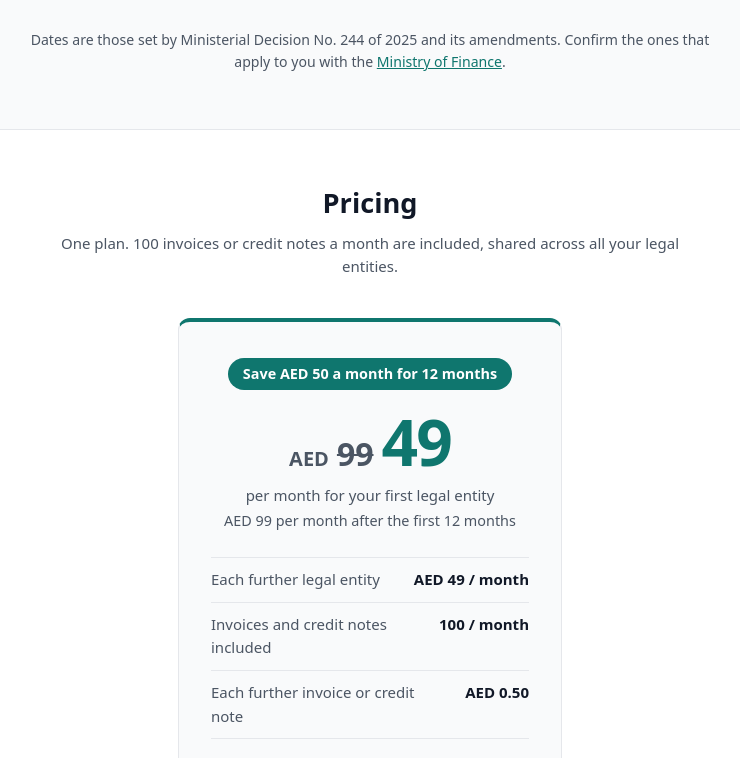
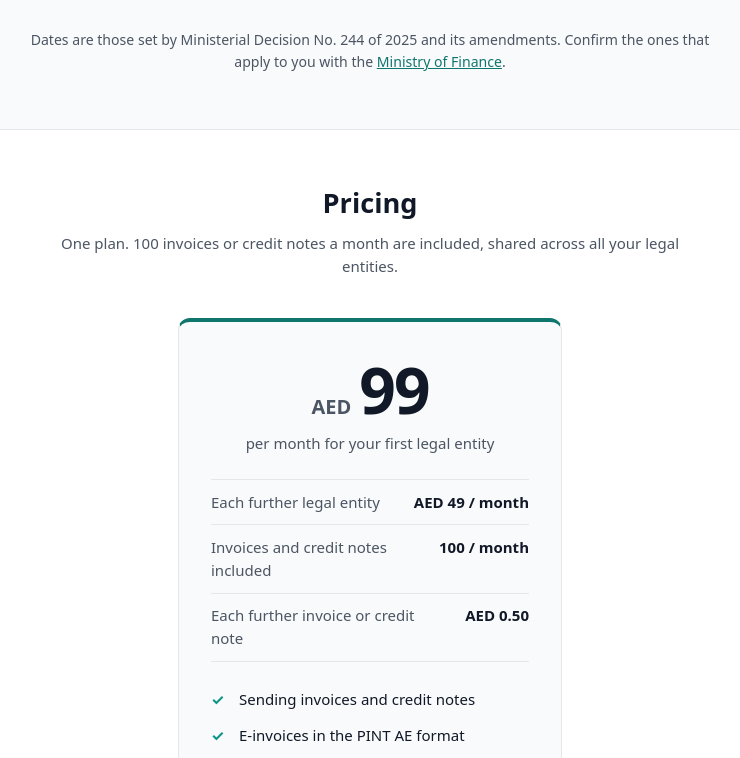
Before and after one commit to alfabasehq/www.einvoices.ae, an Eleventy site: page src/index.njk in a window 1280 px wide. Shown: the part 2042-2800 px from the top of the page, without its empty margins (270-1010 px from the left). Built offline with nearby package versions, Linux system fonts and the light colour scheme; Eleventy itself is replaced by a stand-in of ours; files that its build step writes are made by us from their sources.

Commit message:
Remove introductory pricing discount
Show standard pricing in both languages and remove discount-related content, configuration, and styles.

```diff
--- a/public/styles.css
+++ b/public/styles.css
@@ -516,36 +516,6 @@ a {
     color: var(--text-muted);
 }
 
-/* Introductory discount: a badge above the price, the full price crossed out beside the discounted
-   one, and what it becomes afterwards. */
-.price-badge {
-    display: inline-block;
-    margin: 0 0 1.25rem;
-    padding: 0.3rem 0.9rem;
-    border-radius: 999px;
-    background: var(--accent);
-    color: #fff;
-    font-size: 0.9rem;
-    font-weight: 700;
-}
-
-.price-was {
-    font-size: 2rem;
-    font-weight: 700;
-    color: var(--text-muted);
-    text-decoration-thickness: 2px;
-}
-
-.price-was + .price-amount {
-    color: var(--accent);
-}
-
-.price-then {
-    margin: 0.2rem 0 0;
-    font-size: 0.9rem;
-    color: var(--text-muted);
-}
-
 /* The other prices, one to a line: what it is on one side, the amount on the other. */
 .price-rows {
     margin: 1.5rem 0 1.25rem;
--- a/src/_data/site.json
+++ b/src/_data/site.json
@@ -6,8 +6,6 @@
   "email": "support@einvoices.ae",
   "price": "99",
   "additional": "49",
-  "discount": "50",
-  "months": "12",
   "documents": "100",
   "extra": "0.50"
 }
--- a/src/_includes/home.njk
+++ b/src/_includes/home.njk
@@ -7,17 +7,14 @@ wide: true
     (src/index.njk in English, src/ar/index.njk in Arabic), so the two languages always have the same
     structure. Text may hold HTML; "{price}", "{additional}", "{documents}" and "{extra}" in it become
     the monthly price for the first legal entity, the monthly price for each further one, the
-    documents included across all of a customer's legal entities and the price of each further document, and "{discount}" and "{months}" the
-    introductory monthly discount on the first legal entity and the months it lasts (site.json),
-    "{intro}" the monthly price less that discount, and "{app}"
-    the address of the app in this page's language (strings.json).
+    documents included across all of a customer's legal entities and the price of each further document
+    (site.json), and "{app}" the address of the app in this page's language (strings.json).
 
     The buttons open the app, where a customer signs in, subscribes and enrols legal entities. They
     read cta.button, except the one on the price card (pricing.button).
 #}
 {%- set app = strings[lang or "en"].app %}
-{%- set intro = (site.price | int) - (site.discount | int) %}
-{%- macro t(text) %}{{ text | replace("{price}", site.price) | replace("{additional}", site.additional) | replace("{discount}", site.discount) | replace("{months}", site.months) | replace("{intro}", intro) | replace("{documents}", site.documents) | replace("{extra}", site.extra) | replace("{app}", app) | safe }}{% endmacro %}
+{%- macro t(text) %}{{ text | replace("{price}", site.price) | replace("{additional}", site.additional) | replace("{documents}", site.documents) | replace("{extra}", site.extra) | replace("{app}", app) | safe }}{% endmacro %}
 <section class="hero">
     {%- if hero.badge %}
     <p class="soon-badge">{{ t(hero.badge) }}</p>
@@ -85,24 +82,11 @@ wide: true
         <h2 class="section-title">{{ t(pricing.title) }}</h2>
         <p class="section-lead">{{ t(pricing.lead) }}</p>
         <div class="price-card">
-            {#- With an introductory discount (site.discount) the card leads with the discounted price
-                and crosses out the full one. #}
-            {%- if site.discount %}
-            <p class="price-badge">{{ t(pricing.badge) }}</p>
-            {%- endif %}
             <div class="price">
                 <span class="price-currency">{{ t(pricing.currency) }}</span>
-                {%- if site.discount %}
-                <s class="price-was">{{ site.price }}</s>
-                <span class="price-amount">{{ intro }}</span>
-                {%- else %}
                 <span class="price-amount">{{ site.price }}</span>
-                {%- endif %}
             </div>
             <p class="price-unit">{{ t(pricing.unit) }}</p>
-            {%- if site.discount %}
-            <p class="price-then">{{ t(pricing.then) }}</p>
-            {%- endif %}
             <dl class="price-rows">
                 {%- for row in pricing.rows %}
                 <div>
--- a/src/index.njk
+++ b/src/index.njk
@@ -15,7 +15,7 @@ hero:
     Send your invoices and credit notes as e-invoices that meet the UAE eInvoicing mandate, directly from
     <a href="https://www.manager.io">Manager.io</a> accounting software.
   pricing: See Pricing
-  note: Free to test in the sandbox. Live sending is AED {intro} per month for your first {months} months, then AED {price}.
+  note: Free to test in the sandbox. Live sending is AED {price} per month, and AED {additional} for each further legal entity.
 how:
   title: How It Works
   lead: >-
@@ -81,10 +81,8 @@ deadlines:
 pricing:
   title: Pricing
   lead: One plan. {documents} invoices or credit notes a month are included, shared across all your legal entities.
-  badge: Save AED {discount} a month for {months} months
   currency: AED
   unit: per month for your first legal entity
-  then: AED {price} per month after the first {months} months
   rows:
     - label: Each further legal entity
       value: AED {additional} / month
@@ -147,10 +145,6 @@ faq:
         The monthly price covers {documents} invoices or credit notes, shared across all your legal
         entities. Each further one in that month is AED {extra}. Only those you send live are counted;
         test e-invoices sent in the sandbox are not. There are no other fees.
-    - question: Is there an introductory discount?
-      answer: >-
-        Yes. Your first legal entity is AED {discount} per month cheaper for your first {months}
-        months. After that it is AED {price} per month.
     - question: What counts as a legal entity?
       answer: >-
         Each company that issues invoices under its own name and Tax Registration Number. If you keep
```
Also changed, not shown: src/ar/index.njk (+1 -7 lines), README.md.
